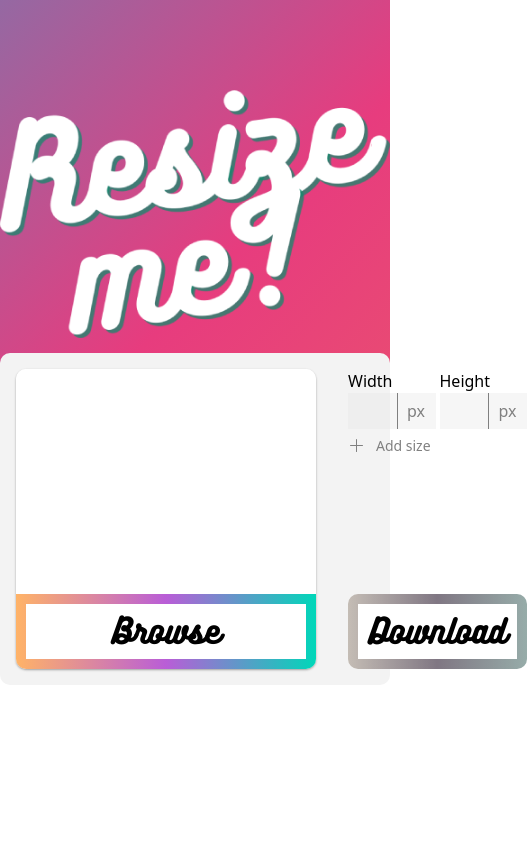
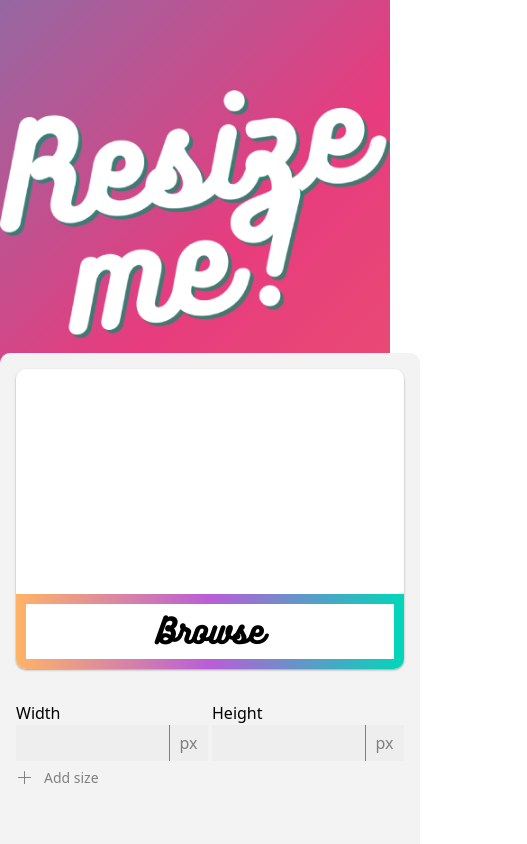
Before and after one commit to avelezdo/resize-images, a React (Vite) app: page / in a window 390 px wide. Shown: the top 844 px of the page, 527 px wide, since content can reach past the window. Built offline with nearby package versions, Linux system fonts and the light colour scheme.

Commit message:
Se mejora el comportamiento responsivo

```diff
--- a/src/App.css
+++ b/src/App.css
@@ -66,3 +66,12 @@ section {
 	top: 110px;
 	right: 20px;
 }
+
+.dimensions-section {
+	max-width: 485px;
+}
+
+.main {
+	width: fit-content;
+	min-width: 420px;
+}
--- a/src/App.jsx
+++ b/src/App.jsx
@@ -23,11 +23,11 @@ function App() {
 				</div>
 				<img className='resize-me' src='./resize_me.png' alt='Resize me!' />
 			</header>
-			<section>
+			<section className='main flex-col items-center md:flex-row'>
 				<DimensionsContextProvider>
 					<DownloadButtonContextProvider>
 						<UploadImage />
-						<div className='w-1/2'>
+						<div className='dimensions-section w-full md:w-1/2'>
 							<DimensionList callback={setSizeCallback} />
 							<DownloadButton />
 						</div>
--- a/src/components/UploadImage/UploadImage.jsx
+++ b/src/components/UploadImage/UploadImage.jsx
@@ -15,7 +15,7 @@ function UploadImage() {
 	}, [])
 
 	return (
-		<div className='box w-1/2'>
+		<div className='box w-full md:w-1/2'>
 			<div className='image-preview' />
 			<div className='upload-options'>
 				<label>
```
